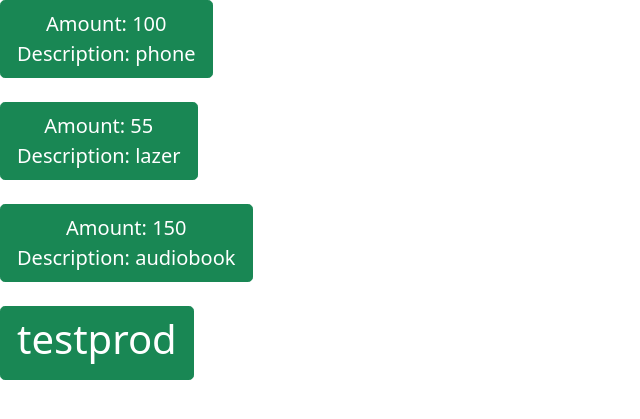
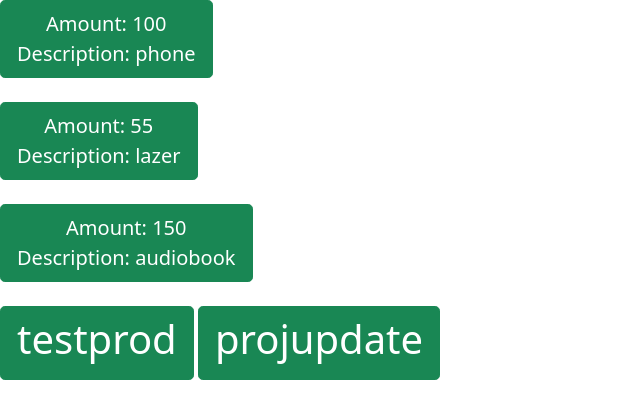
Before and after one commit to cheeeezy/djangotestserver, a Django app: page / in a window 1280 px wide. Shown: the top 419 px of the page, without its empty margins (0-640 px from the left). Run offline with Django 5.2, Linux system fonts and the light colour scheme; data comes from the database, SQL or seed files in the repository.

Commit message:
Initial commit with Django project

```diff
--- a/templates/index.html
+++ b/templates/index.html
@@ -15,5 +15,7 @@
 <br><br>
 {% endfor %}
 <div class="btn btn-success btn-lg"><h1>testprod</h1></div>
+<div class="btn btn-success btn-lg"><h1>projupdate</h1></div>
+
 </body>
 </html>
```
